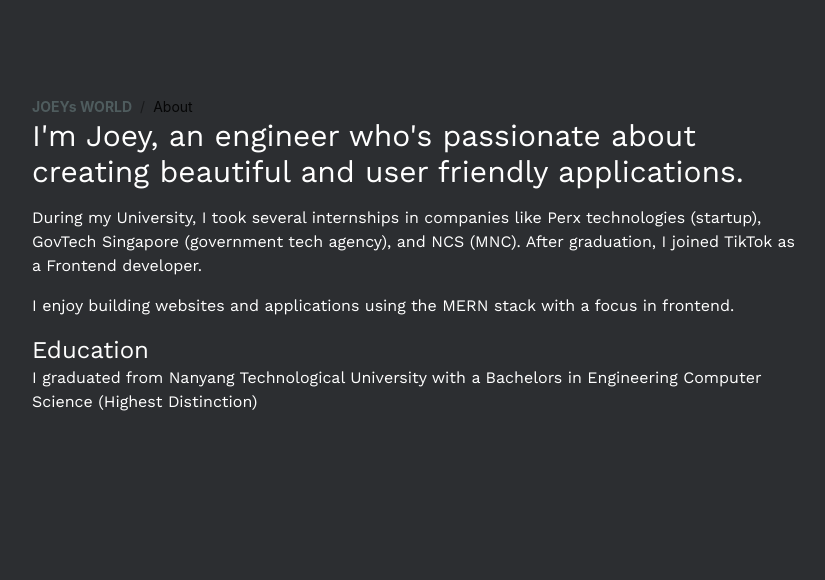
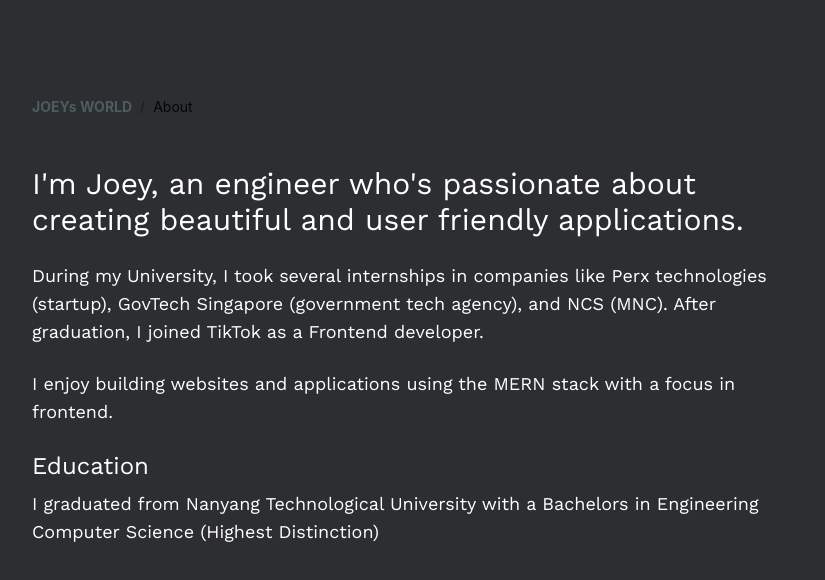
Before and after one commit to Joeyhiew/joeyworld, a React (Vite) app: page /about in a window 1280 px wide. Shown: the top 580 px of the page, without its empty margins (224-1049 px from the left). Built offline with nearby package versions, Linux system fonts and the light colour scheme; a web font is replaced by a local one.

Commit message:
feat: alignment

```diff
--- a/src/pages/About.jsx
+++ b/src/pages/About.jsx
@@ -18,21 +18,21 @@ const About = () => {
           },
         ]}
       />
-      <main className="text-primary-text-dark">
+      <main className="text-primary-text-dark mt-12">
         <h1 className="text-3xl">
           I'm Joey, an engineer who's passionate about creating beautiful and user friendly applications.
         </h1>
 
-        <article className="mt-4">
+        <article className="mt-6 text-lg">
           During my University, I took several internships in companies like Perx technologies (startup), GovTech
           Singapore (government tech agency), and NCS (MNC). After graduation, I joined TikTok as a Frontend developer.
         </article>
-        <article className="mt-4">
+        <article className="mt-6 text-lg">
           I enjoy building websites and applications using the MERN stack with a focus in frontend.
         </article>
-        <article className="mt-4">
+        <article className="mt-6">
           <p className="text-2xl">Education</p>
-          <p>
+          <p className="text-lg mt-2">
             I graduated from Nanyang Technological University with a Bachelors in Engineering Computer Science (Highest
             Distinction)
           </p>
```
